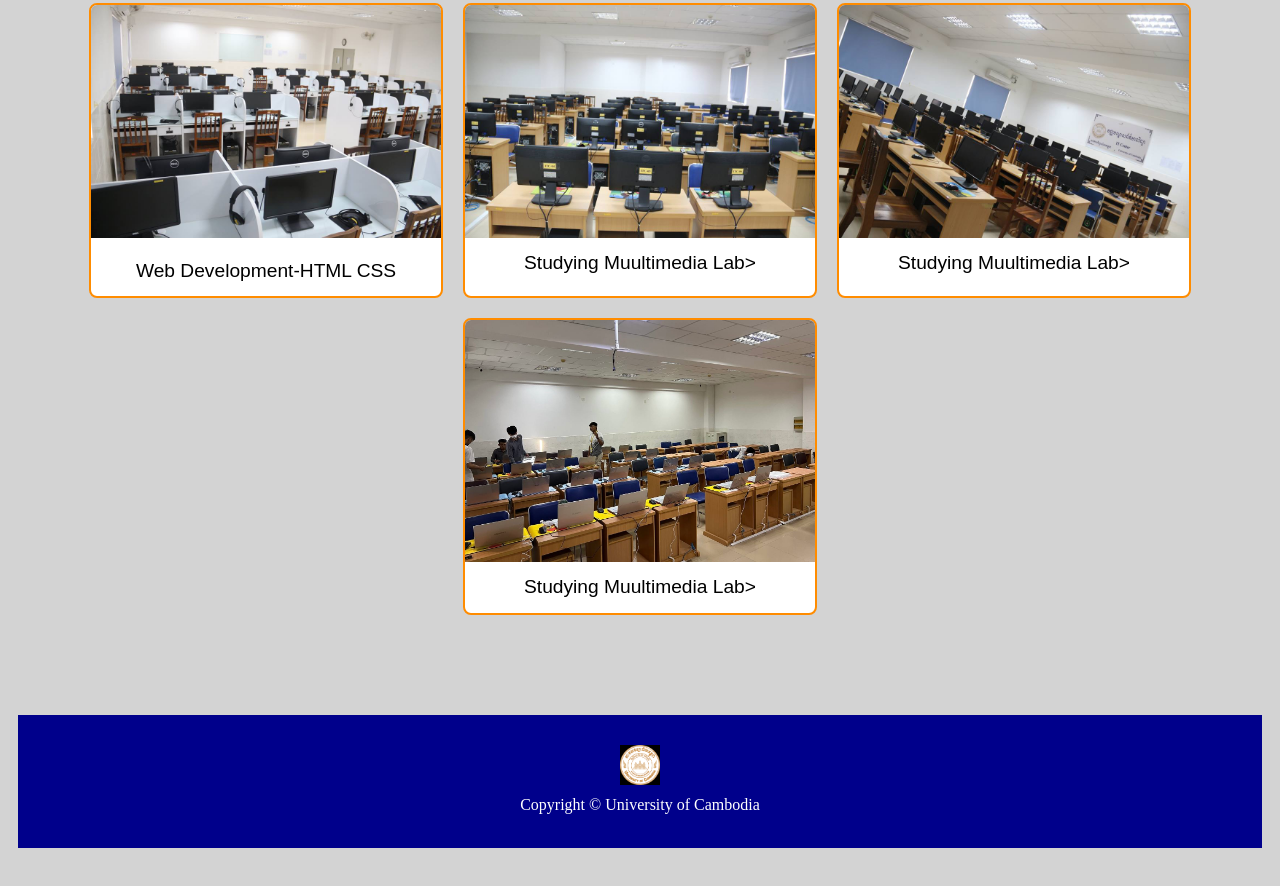
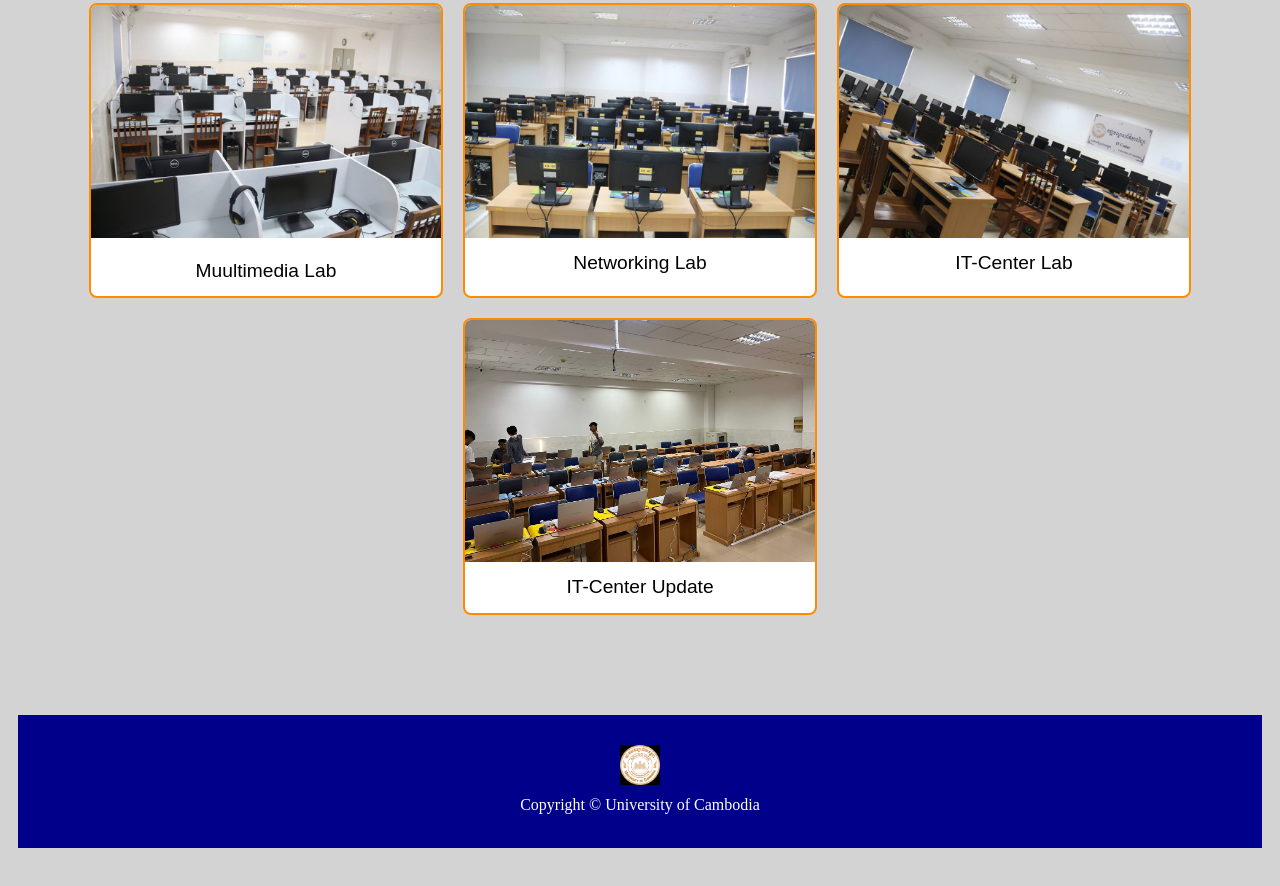
Before and after one commit to LunDavy/Final-project.html, a plain HTML site: page index.html in a window 1280 px wide. Shown: the part 1319-2205 px from the top of the page. Drawn offline with Linux system fonts and the light colour scheme.

Commit message:
Update index.html

```diff
--- a/index.html
+++ b/index.html
@@ -69,19 +69,19 @@ Welcome to College of Science and Technology of The University of Cambodia. For
     <div class="may2">
         <div class="may3">
             <img src="e.jpg" alt="Image">
-            <p> Web Development-HTML CSS</p>
+            <p>Muultimedia Lab</p>
         </div>
         <div class="may3">
             <img src="f.jpg" alt="Image" class="may2">
-            <p>Studying Muultimedia Lab></p>
+            <p>Networking Lab</p>
         </div>
         <div class="may3">
             <img src="g.jpg" alt="Image" class="may2">
-            <p>Studying Muultimedia Lab></p>
+            <p>IT-Center Lab</p>
         </div>
         <div class="may3">
             <img src="h.jpg" alt="Image" class="may2">
-            <p>Studying Muultimedia Lab></p>
+            <p>IT-Center Update</p>
         </div>
     </div>
 </body>
```
